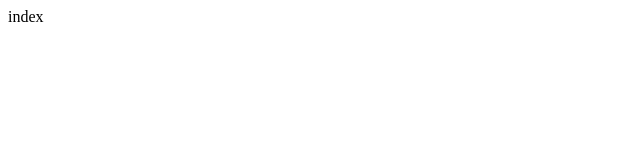
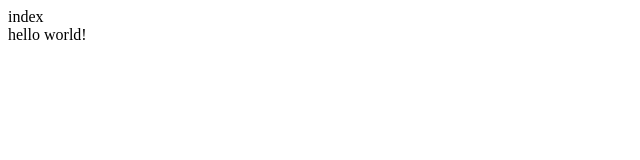
Before and after one commit to ZhLan955/test1, a plain HTML site: page index.html in a window 1280 px wide. Shown: the full height of the page, 0-640 px from the left. Drawn offline with Linux system fonts and the light colour scheme.

Commit message:
通过git修改index.heml

```diff
--- a/index.html
+++ b/index.html
@@ -7,5 +7,6 @@
   </head>
   <body>
     <div id="root"> index</div>
+    <span>hello world!</span>
   </body>
 </html>
```
